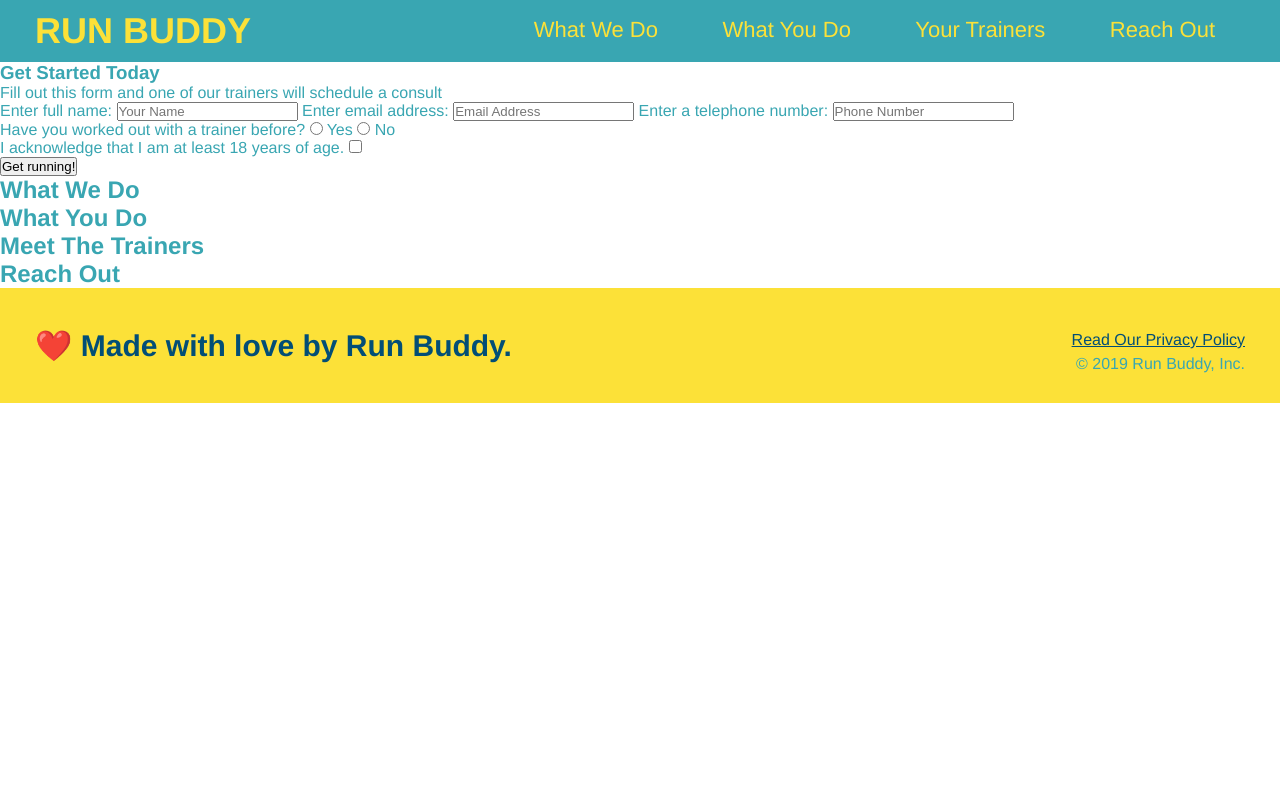
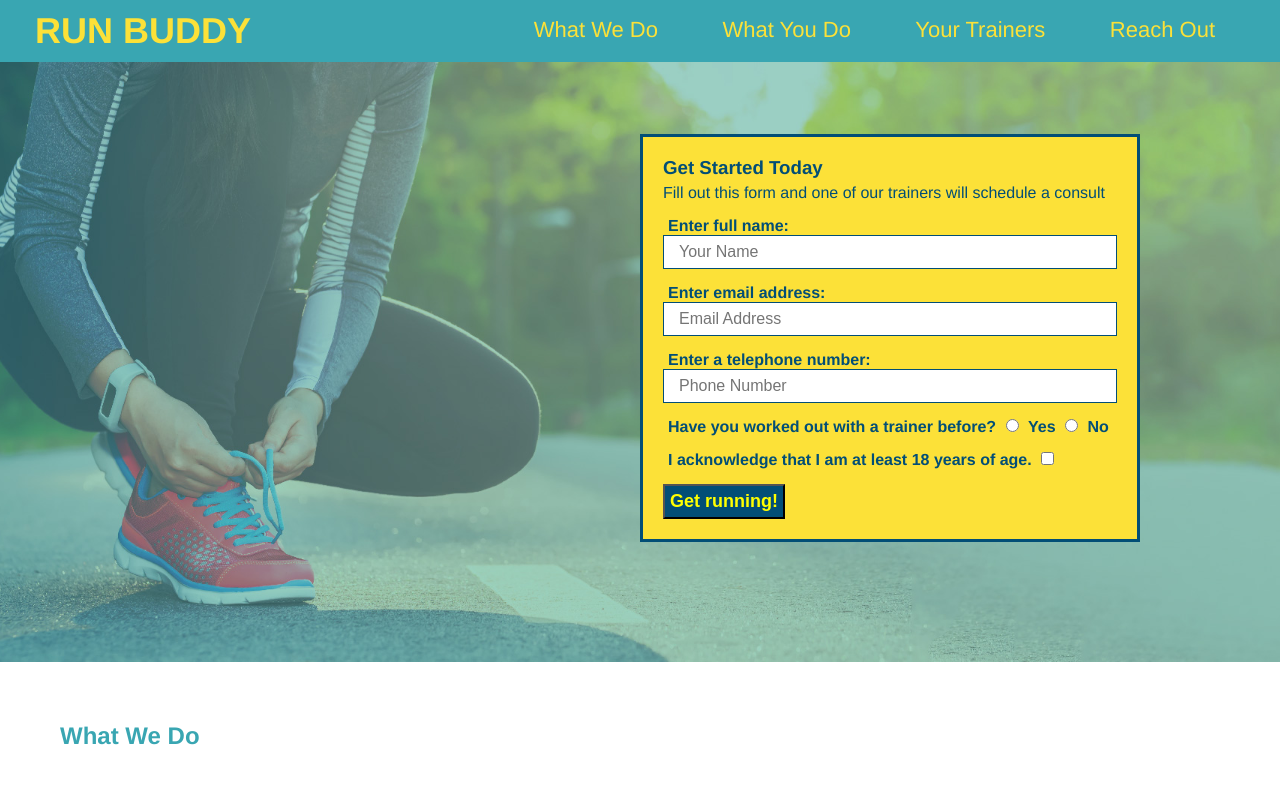
Before and after one commit to mjh1985codeman/run-buddy, a plain HTML site: page index.html in a window 1280 px wide. Shown: the top 800 px of the page. Drawn offline with Linux system fonts and the light colour scheme.

Commit message:
updated css for the landing page

```diff
--- a/assets/css/style.css
+++ b/assets/css/style.css
@@ -64,3 +64,60 @@ footer div {
 footer a {
     color: #024e76;
 }
+
+section {
+    padding: 60px;
+}
+
+/* Hero Style Start */
+.hero {
+    background-image: url("../images/hero-bg.jpg");
+    height: 600px;
+    background-size: cover;
+    background-position: center;
+    position: relative;
+}
+
+.hero-form {
+    background-color: #fce138;
+    padding: 20px;
+    width: 500px;
+    color:#024e76;
+    border-style: solid;
+    border-width: 3px;
+    border-color: #024e76;
+    position: absolute;
+    bottom: 120px;
+    right: 140px;
+}
+
+.hero-form p {
+    margin: 5px 0 15px 0;
+}
+
+.form-input {
+    border: 1px solid #024e76;
+    display:block;
+    padding: 7px 15px;
+    font-size:16px;
+    color:#024e76;
+    width: 100%;
+    margin-bottom: 15px;
+}
+
+.hero-form label {
+    margin: 0 5px;
+    color:#024e76;
+    font-size: medium;
+    font-weight:bold;
+}
+
+.button {
+    color: yellow;
+    font-size: large;
+    font-weight: bold;
+    background-color: #024e76;
+    padding: 5px;
+}
+
+/* Hero Style End */
--- a/index.html
+++ b/index.html
@@ -32,43 +32,41 @@
             </nav>
         </header>
         <!-- hero section -->
-        <section>
-            <div>
+        <section class="hero">
+            <div class="hero-form">
                 <h3>Get Started Today</h3>
-                <p>Fill out this form and one of our trainers will schedule a consult</p>
+                <p>
+                    Fill out this form and one of our trainers will schedule a consult
+                </p>
             <form>
                 <label for="name">Enter full name:</label>
-                <input type="text" placeholder="Your Name" name="name" id="name" />
+                <input type="text" placeholder="Your Name" name="name" id="name" class="form-input"/>
                 <label for="email">Enter email address:</label>
-                <input type="email" placeholder="Email Address" name="email" id="email" />
+                <input type="email" placeholder="Email Address" name="email" id="email" class="form-input"/>
                 <label for="phone">Enter a telephone number:</label>
-                <input type="tel" placeholder="Phone Number" name="phone" id="phone" />
+                <input type="tel" placeholder="Phone Number" name="phone" id="phone" class ="form-input"/>
                 <p>
+                    <label for="radio">
                     Have you worked out with a trainer before?
+                    </label>
                     <input type="radio" name="trainer-confirm" id="trainer-yes" />
                     <label for="trainer-yes">Yes</label>
                     <input type="radio" name="trainer-confirm" id="trainer-no">
                     <label for="trainer-no">No</label>
                 </p>
                 <p>
-                <label for="checkbox">
-                    I acknowledge that I am at least 18 years of age.
-                </label>
-                <input type="checkbox" name="age-confirm" id="checkbox">
+                    <label for="checkbox">
+                        I acknowledge that I am at least 18 years of age.
+                    </label>
+                    <input type="checkbox" name="age-confirm" id="checkbox">
                 </p>
-                    <button type="submit">
+                    <button type="submit" class="button">
                         Get running!
                     </button>
                 </form>
             </div>
         </section>
         <!-- end hero -->
-
-
-
-        <!-- hero/jumbotron -->
-        <section>
-        </section>
 
         <!-- "what we do" section -->
         <section>
```
Also changed, not shown: assets/images/hero-bg.jpg (added).
